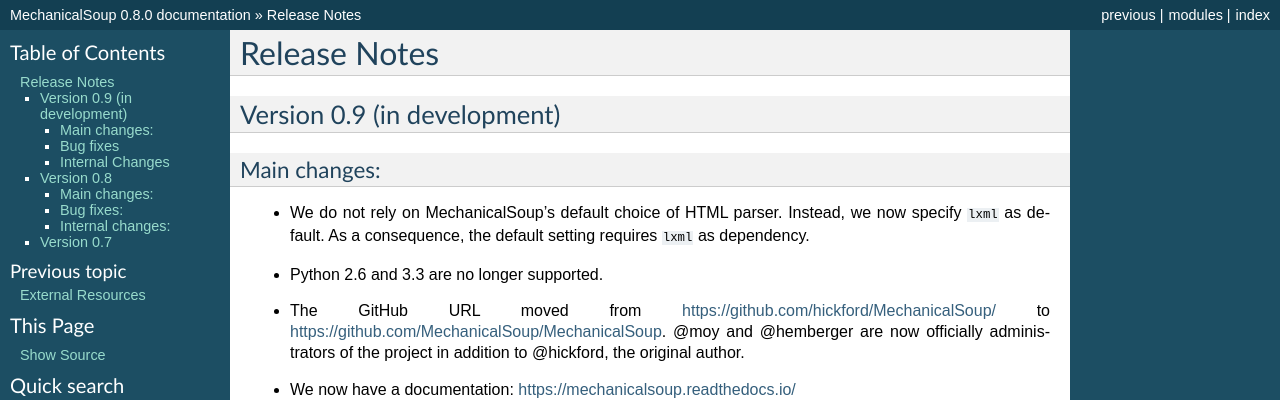
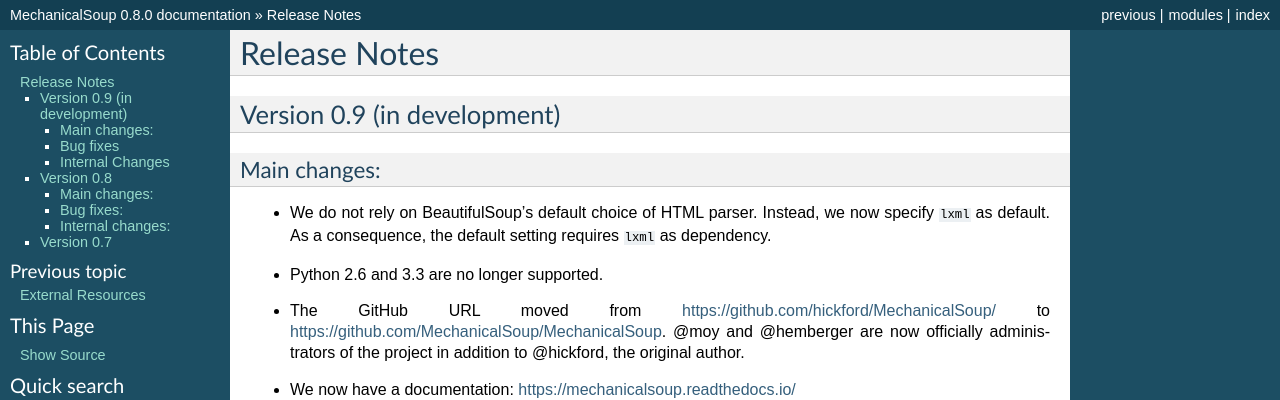
Before and after one commit to MechanicalSoup/MechanicalSoup, a Sphinx documentation site: the page built from docs/ChangeLog.rst, in a window 1280 px wide. Shown: the top 400 px of the page. Built offline with Sphinx 7.4.7, drawn with Linux system fonts in a browser that asks for light colours.

Commit message:
ChangeLog.rst: fix typo

```diff
--- a/docs/ChangeLog.rst
+++ b/docs/ChangeLog.rst
@@ -8,7 +8,7 @@
 Main changes:
 -------------
 
-* We do not rely on MechanicalSoup's default choice of HTML parser.
+* We do not rely on BeautifulSoup's default choice of HTML parser.
   Instead, we now specify ``lxml`` as default. As a consequence, the
   default setting requires ``lxml`` as dependency.
 
```
